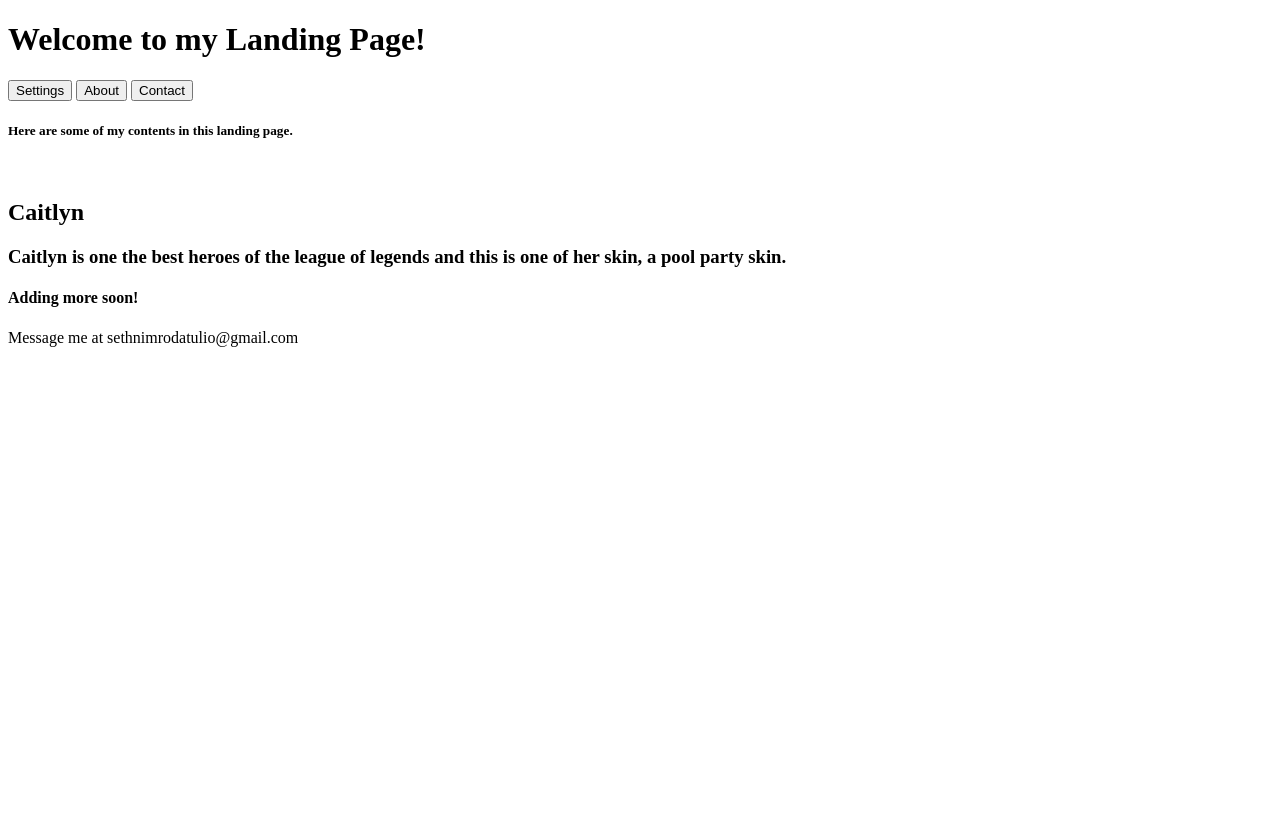
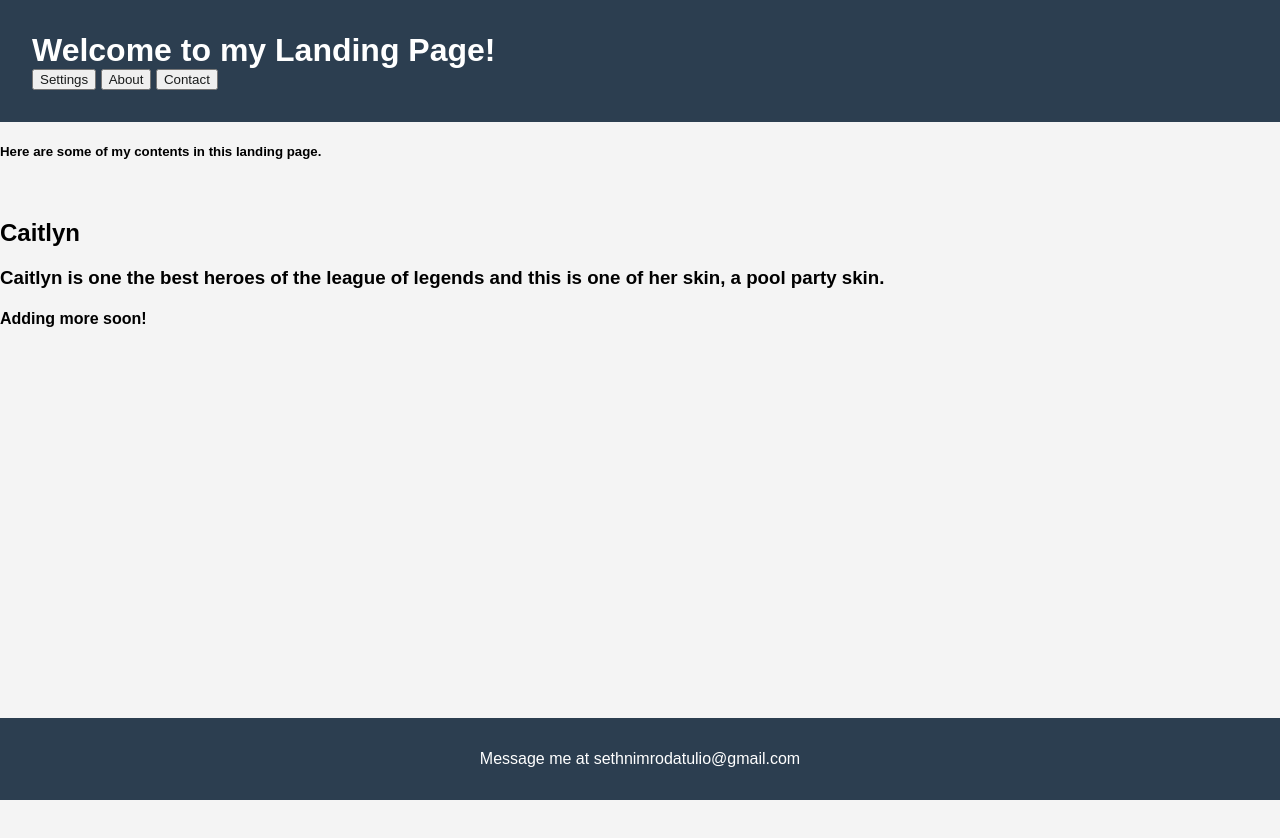
Before and after one commit to sethnimrod/nimrodseth.github.io, a plain HTML site: page index.html in a window 1280 px wide. Before the commit the page ends 800 px from the top, so only its background shows below. Drawn offline with Linux system fonts and the light colour scheme.

Commit message:
Update index.html

```diff
--- a/index.html
+++ b/index.html
@@ -3,7 +3,7 @@
 <head>
     <meta charset="UTF-8">
     <meta name="viewport" content="width=device-width, initial-scale=1.0">
-    <link rel="stylesheet" type="text/css" href="style.css">
+    <link rel="stylesheet" type="text/css" href="web.css">
     <title>Landing Page with Design</title>
 
 </head>
```
